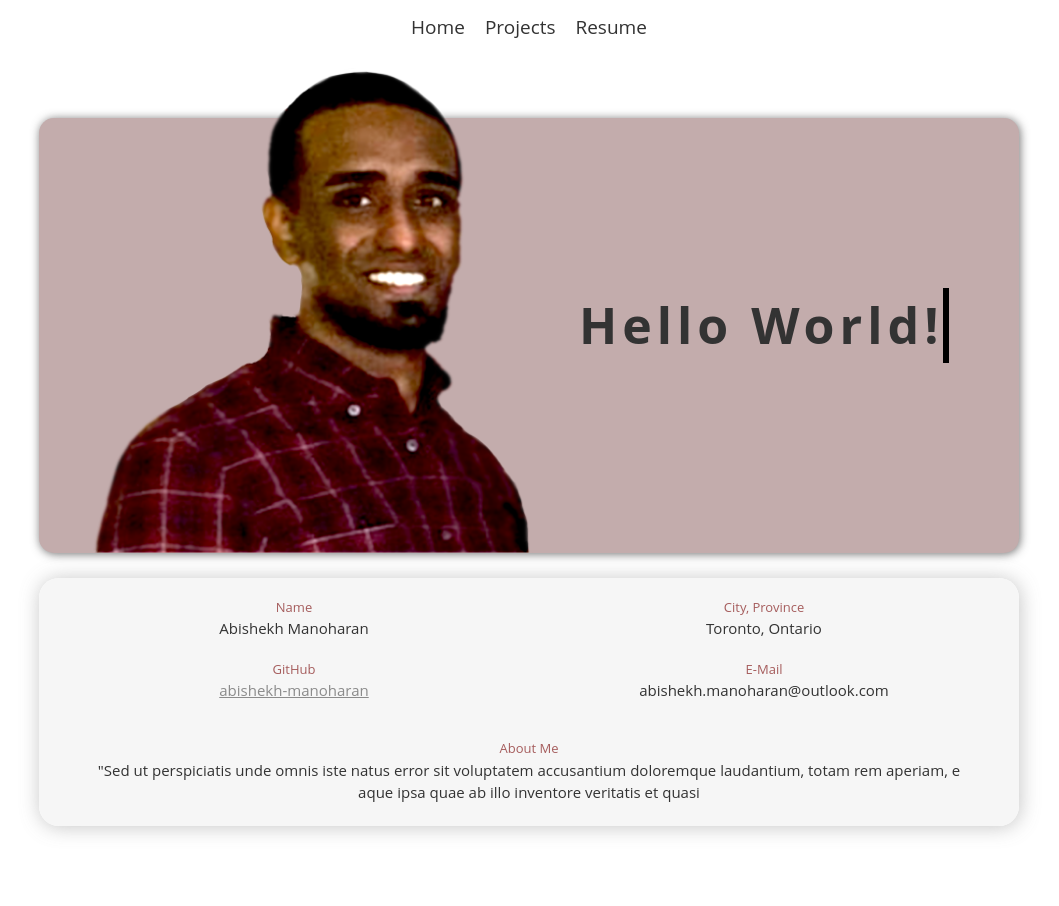
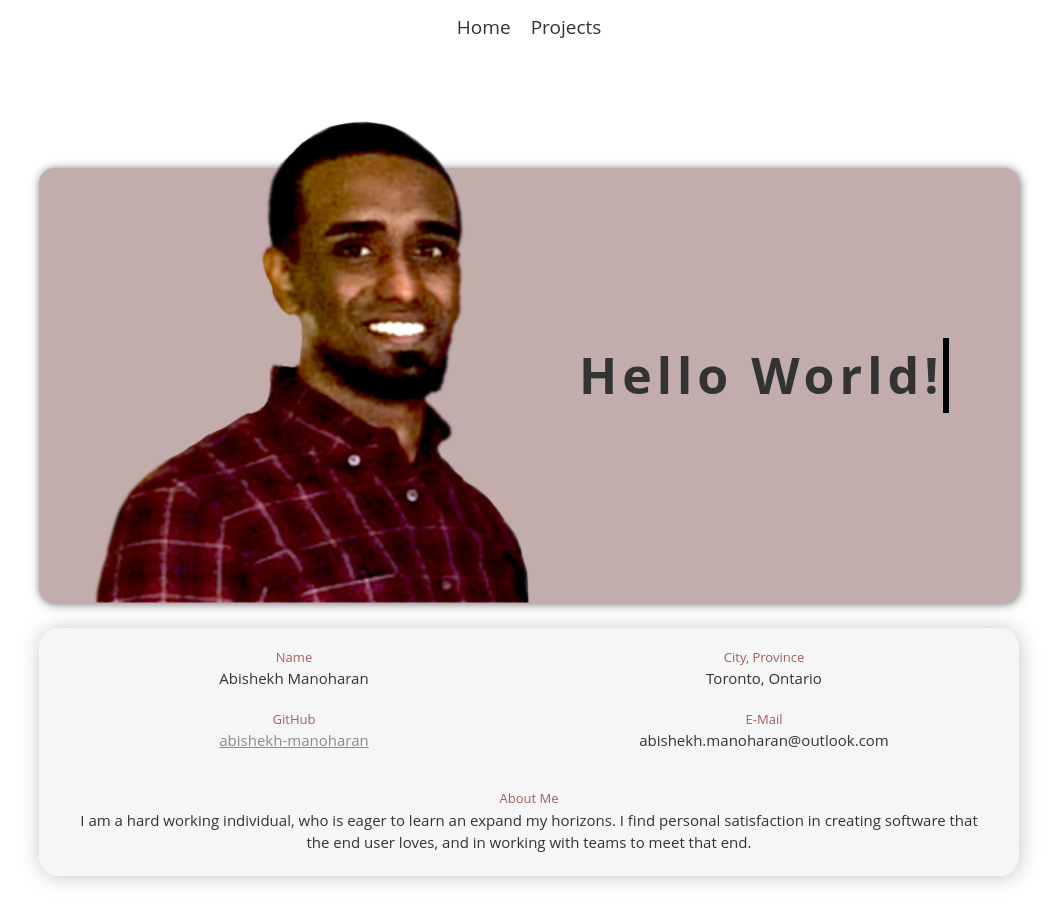
Before and after one commit to abishekh-manoharan/portfolio-website, a React (Create React App) app: page / in a window 1280 px wide. Shown: the whole page, without its empty margins (111-1170 px from the left). Before the commit the page ends 856 px from the top, so only its background shows below. Built offline with nearby package versions, Linux system fonts and the light colour scheme.

Commit message:
styling fixes, removal of resume section

```diff
--- a/public/index.css
+++ b/public/index.css
@@ -318,6 +318,7 @@ body {
 
 .homePage {
     position: relative;
+    top: 50px;
     width: 980px;
     margin: auto;
     height: 80vh;
--- a/src/components/HomePage.js
+++ b/src/components/HomePage.js
@@ -90,8 +90,7 @@ function HomePage({ setContent }) {
                                 About Me
                             </div>
                             <div class="info">
-                                "Sed ut perspiciatis unde omnis iste natus error sit voluptatem accusantium doloremque laudantium, totam rem aperiam, e aque ipsa quae ab illo inventore veritatis et quasi
-
+                                I am a hard working individual, who is eager to learn an expand my horizons. I find personal satisfaction in creating software that the end user loves, and in working with teams to meet that end.
                             </div>
                         </div>
                     </div>
--- a/src/components/Layout.js
+++ b/src/components/Layout.js
@@ -17,12 +17,15 @@ function Layout(props) {
     if(content==='home'){
         contentToShow = <HomePage setContent={setContent}/>
     }
-    else if (content==='projects'){
+    else {
         contentToShow=<ProjectsPage/>
     }
-    else {
-        contentToShow=<ResumePage/>
-    }
+    // else if (content==='projects'){
+    //     contentToShow=<ProjectsPage/>
+    // }
+    // else {
+    //     contentToShow=<ResumePage/>
+    // }
 
     return (
         <div class="layout">
@@ -30,7 +33,7 @@ function Layout(props) {
                 {/* <button class="navbarItem" onClick={()=>navBarItemClickHandler('home')}>Logo</button> */}
                 <button class="navbarItem" onClick={()=>navBarItemClickHandler('home')}>Home</button>
                 <button class="navbarItem" onClick={()=>navBarItemClickHandler('projects')}>Projects</button>
-                <button class="navbarItem" onClick={()=>navBarItemClickHandler('resume')}>Resume</button>
+                {/* <button class="navbarItem" onClick={()=>navBarItemClickHandler('resume')}>Resume</button> */}
                 {/* <button class="navbarItem" onClick={()=>navBarItemClickHandler('contacts')}>Contact</button> */}
             </div>
 
--- a/src/components/Project.js
+++ b/src/components/Project.js
@@ -76,7 +76,12 @@ function Project(props) {
                         <button class="closeGalleryButton" onClick={closeProjectImagesHandler}>X</button>
 
                         {
-                            show ? props.images.map((e) => <img class="project-image-secondary" src={e} />) : <></>
+                            show ?
+                            props.images.map((e) => <>
+                                <img class="project-image-secondary" src={e} />
+                                <br/>
+                            </>)
+                            : <></>
                         }
                     </div>
                 </div>
```
